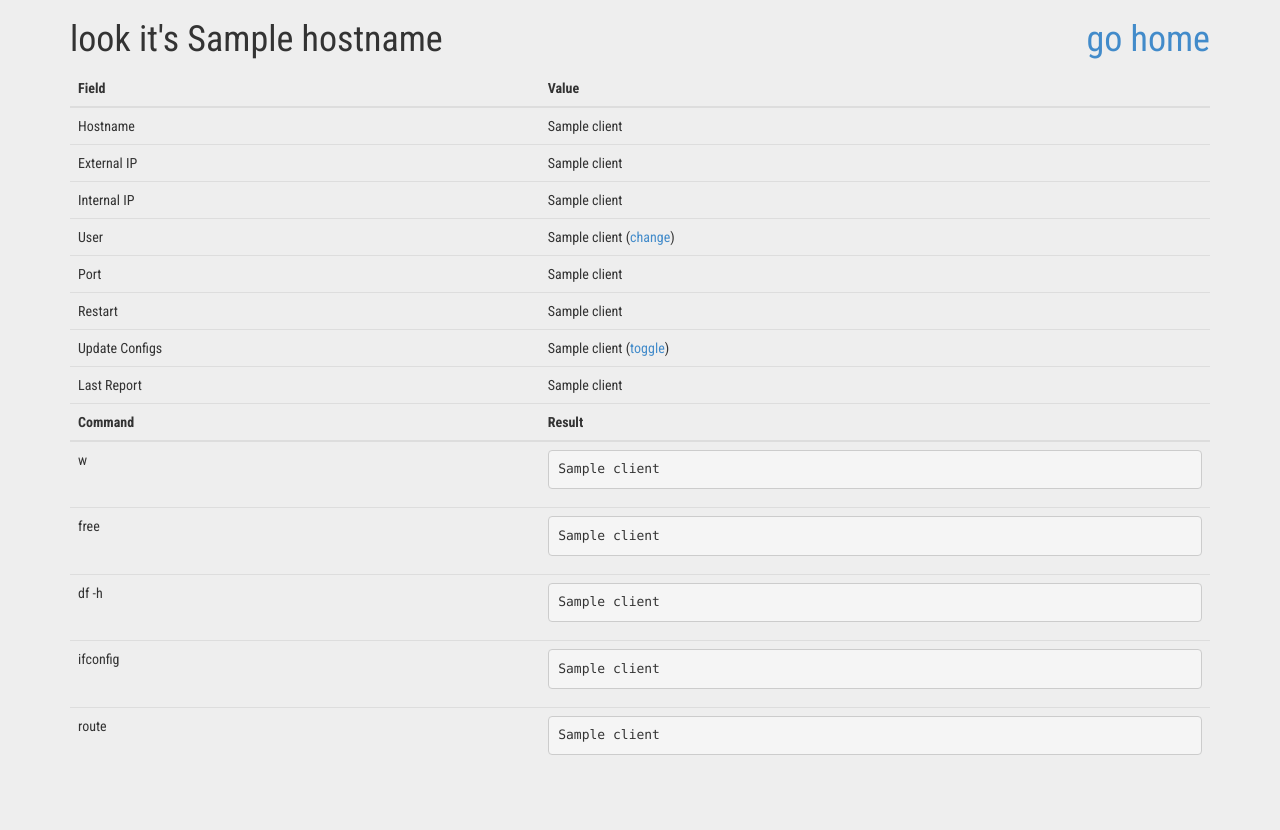
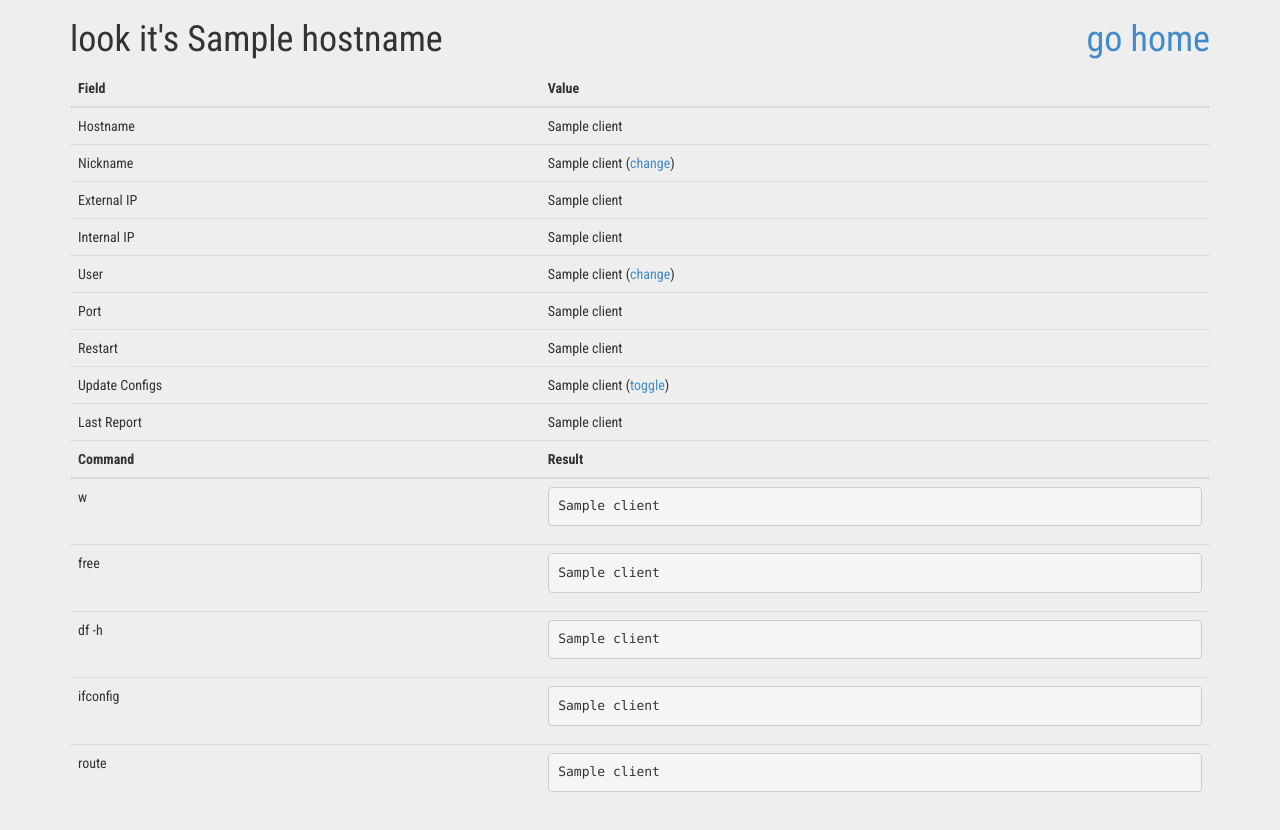
Before and after one commit to outsideopen/tnnlr, a Flask app: template server/templates/show.html in a window 1280 px wide. Before the commit the page ends 755 px from the top, so only its background shows below. Run offline with Flask 2, Linux system fonts and the light colour scheme; the template is opened without the code that fills it: most values are stand-ins (such as "Sample title", 1, 10 or a date in 2020); some libraries are stand-ins or nearby versions.

Commit message:
add nicknames

```diff
--- a/server/server.py
+++ b/server/server.py
@@ -21,7 +21,8 @@ extra_attrs = [
   "port",
   "restart",
   "update_configs",
-  "last_report"
+  "last_report",
+  "nickname"
 ]
 
 
@@ -57,7 +58,7 @@ def find_or_update_host(hostname, request):
     con.commit()
   else: # create
     args = map(lambda k: get_args(request, k), host_attrs)
-    command = "insert into Clients values('" + hostname + "', '" + "','".join(args) + "', '" + str(randint(15000, 16000)) + "', 'false', 'false', '" + str(time.now()) + "')"
+    command = "insert into Clients values('" + hostname + "', '" + "','".join(args) + "', '" + str(randint(15000, 16000)) + "', 'false', 'false', '" + str(time.now()) + "', '" + hostname + "')"
     con.cursor().execute(command)
     con.commit()
 
@@ -66,7 +67,7 @@ def find_or_update_host(hostname, request):
 @app.route("/")
 def index():
   con = lite.connect('db.sqlite3')
-  clients = con.cursor().execute("select hostname, port, last_report, local_ip, outside_ip, restart from Clients").fetchall()
+  clients = con.cursor().execute("select hostname, port, last_report, local_ip, outside_ip, restart, nickname from Clients").fetchall()
   return render_template('index.html', clients=clients)
 
 @app.route("/release/<hostname>")
@@ -99,8 +100,14 @@ def toggle(hostname):
 @app.route("/set_user/<hostname>", methods=['POST'])
 def set_user(hostname):
   con = lite.connect('db.sqlite3')
-  # con.cursor().execute("update Clients set user = 'assbuttons' where hostname = '" + hostname + "'")
   con.cursor().execute("update Clients set user = '" + request.form['user'] + "' where hostname = '" + hostname + "'")
+  con.commit()
+  return redirect('/show/' + hostname)
+
+@app.route("/set_nick/<hostname>", methods=['POST'])
+def set_nick(hostname):
+  con = lite.connect('db.sqlite3')
+  con.cursor().execute("update Clients set nickname = '" + request.form['nick'] + "' where hostname = '" + hostname + "'")
   con.commit()
   return redirect('/show/' + hostname)
 
@@ -127,12 +134,12 @@ def api(hostname):
 def configs():
   arr = ["#tnnlr - keep this at the bottom"]
   con = lite.connect('db.sqlite3')
-  clients = con.cursor().execute("select hostname, port from Clients")
+  clients = con.cursor().execute("select hostname, port, nickname from Clients")
   for c in clients:
-    arr.append("Host " + c[0])
+    arr.append("Host " + c[2])
     arr.append("    ProxyCommand ssh %h nc localhost " + c[1])
     arr.append("    User " + request.args.get('user', ''))
-    arr.append("    HostKeyAlias " + c[0])
+    arr.append("    HostKeyAlias " + c[2])
     arr.append("    Hostname " + request.host.split(':')[0])
     arr.append("")
 
--- a/server/templates/index.html
+++ b/server/templates/index.html
@@ -5,7 +5,7 @@
 <table class='table'>
   <thead>
     <tr>
-      <th>Hostname</th>
+      <th>Nickname</th>
       <th>Port</th>
       <th>Last Report</th>
       <th>Local IP</th>
@@ -19,7 +19,7 @@
 
   {% for c in clients %}
     <tr>
-      <td>{{ c[0] }}</td>
+      <td>{{ c[6] }}</td>
       <td>{{ c[1] }}</td>
       <td>{{ c[2] }}</td>
       <td>{{ c[3] }}</td>
--- a/server/templates/show.html
+++ b/server/templates/show.html
@@ -9,6 +9,18 @@
 
     <tbody>
       <tr><td>Hostname</td><td>{{ client[0] }}</td></tr>
+      <tr><td>Nickname</td>
+        <td>
+          {{ client[13] }}
+          (<a onclick="$('#change-nick').toggle()">change</a>)
+          <span id="change-nick" style="display:none">
+            <form action="/set_nick/{{ hostname }}" method="post">
+              <input type="text" name="nick" value="{{ client[13] }}">
+              <button type="submit">save</button>
+            </form>
+          </span>
+        </td>
+      </tr>
       <tr><td>External IP</td><td>{{ client[1] }}</td></tr>
       <tr><td>Internal IP</td><td>{{ client[2] }}</td></tr>
       <tr><td>User</td>
```
